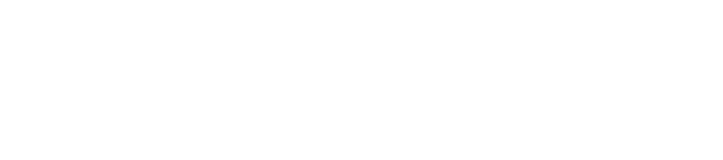
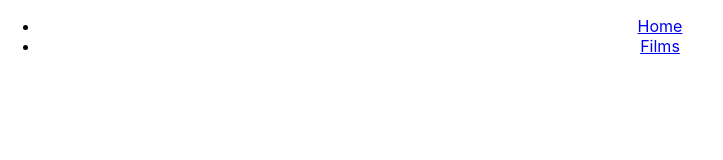
Before and after one commit to ari-harlem-caballero/React-Scratch-ghibli-list-detail, a React (Create React App) app: page /film/1 in a window 1280 px wide. Shown: the top 160 px of the page, without its empty margins (0-723 px from the left). Built offline with nearby package versions, Linux system fonts and the light colour scheme.

Commit message:
App.js set

```diff
--- a/src/App.js
+++ b/src/App.js
@@ -1,11 +1,37 @@
-import logo from './logo.svg';
+import React from 'react';
+import {
+  BrowserRouter as Router,
+  Switch,
+  Route,
+  Link
+} from 'react-router-dom';
 import './App.css';
+import FilmDetail from './Components/Films/FilmDetail';
+import FilmPage from './Components/Films/FilmPage';
 
 function App() {
   return (
+    <Router>
     <div className="App">
       {/* Home: filmPage(list of films), Film: FilmDetail(single film + characters) */}
+      <ul>
+        <li>
+          <Link to="/">Home</Link>
+        </li>
+        <li>
+          <Link to="film">Films</Link>
+        </li>
+      </ul>
+      <Switch>
+        <Route exact path="/">
+          <FilmPage />
+        </Route>
+        <Route exact path="/film/:id">
+          <FilmDetail />
+        </Route>
+      </Switch>
     </div>
+    </Router>
   );
 }
 
--- a/src/Components/Films/Film.js
+++ b/src/Components/Films/Film.js
@@ -2,6 +2,6 @@
 
 export default function Film() {
   return <div>
-    {/* links to detail page....holds img/title, dir, date, run, description, pass:characters */}
+    {/* links to detail page....holds img/title, dir, date, run, description */}
   </div>;
 }
--- a/src/Components/Films/FilmDetail.js
+++ b/src/Components/Films/FilmDetail.js
@@ -2,7 +2,7 @@
 
 export default function FilmDetail() {
   return <div>
-    {/* PAGE: holds single film's details */}
+    {/* PAGE: holds single film's details/characters */}
     {/* intakes getSingleFilm & getSingleChar, useParams */}
   </div>;
 }
```
